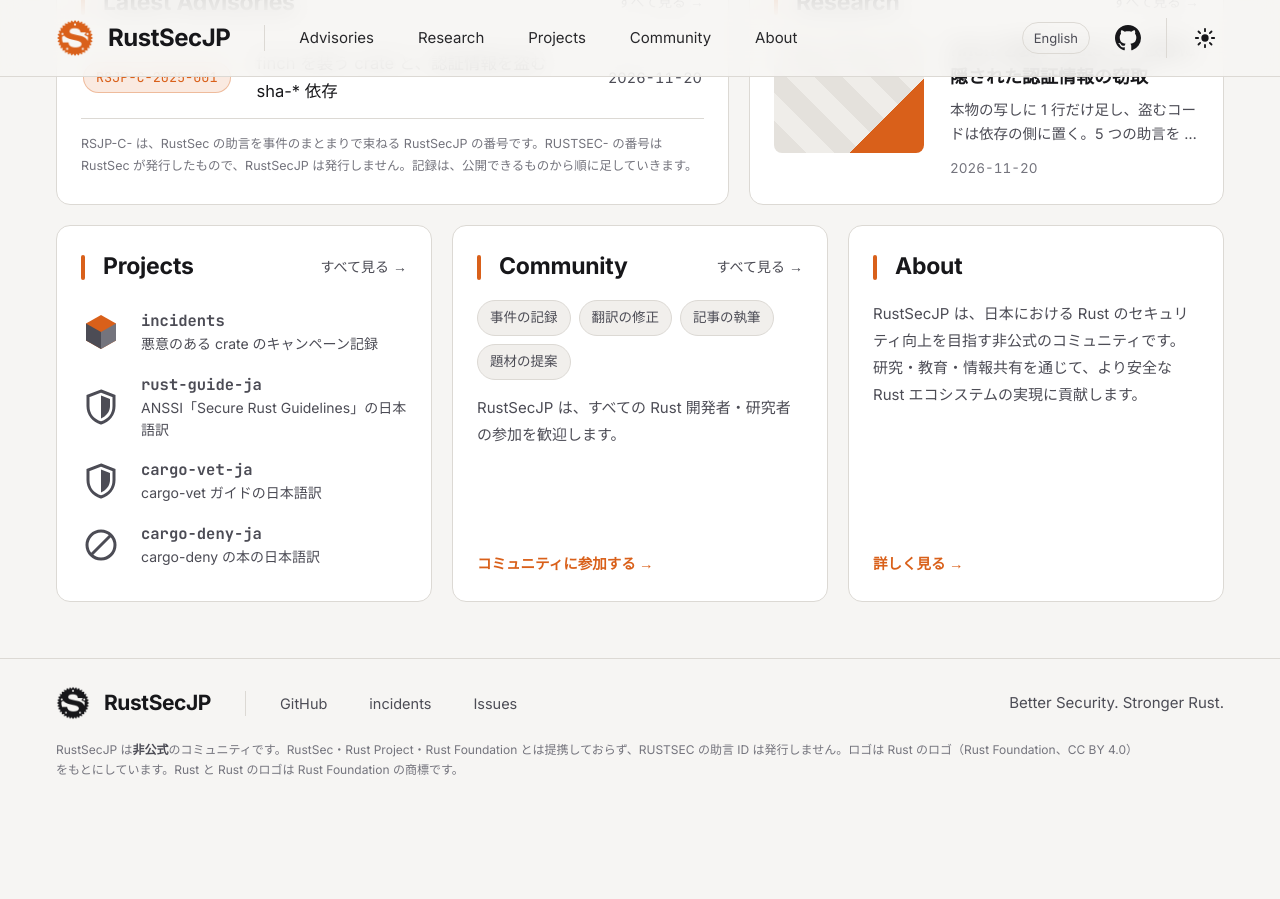
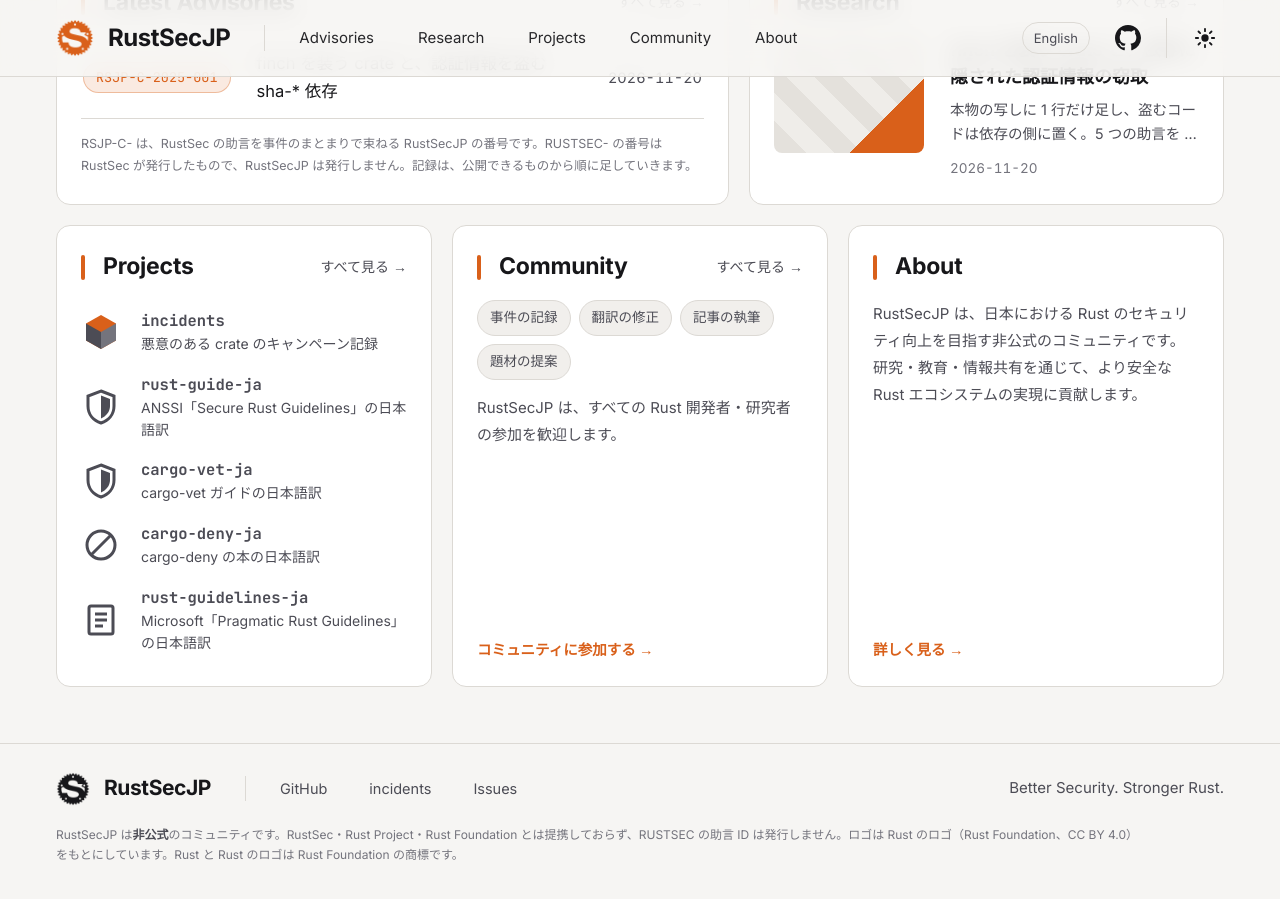
Before and after one commit to RustSecJP/rustsecjp.github.io, a Jekyll site: the page built from index.html, in a window 1280 px wide and 900 px high, scrolled down 569 px. Built offline with Jekyll 4.4.1, drawn with Linux system fonts in a browser that asks for light colours; before the commit the page ends 1383 px from its top, so only the background shows below that.

Commit message:
トップページに rust-guidelines-ja も載せる

```diff
--- a/en/index.html
+++ b/en/index.html
@@ -51,6 +51,7 @@ description: RustSecJP is a Japanese community for Rust security research and in
         <a class="pj" href="/rust-guide-ja/"><svg viewBox="0 0 40 40" aria-hidden="true"><path d="M20 4l13 5v10c0 8.500-5.500 14.500-13 17-7.500-2.500-13-8.500-13-17V9z" fill="none" stroke="var(--sub)" stroke-width="3"/><path d="M20 8.500v23c5-2.200 9-6.800 9-12.500v-7z" fill="var(--sub)"/></svg><span><b>rust-guide-ja</b><span>Japanese translation of ANSSI's Secure Rust Guidelines</span></span></a>
         <a class="pj" href="/cargo-vet-ja/"><svg viewBox="0 0 40 40" aria-hidden="true"><path d="M20 4l13 5v10c0 8.500-5.500 14.500-13 17-7.500-2.500-13-8.500-13-17V9z" fill="none" stroke="var(--sub)" stroke-width="3"/><path d="M20 8.500v23c5-2.200 9-6.800 9-12.500v-7z" fill="var(--sub)"/></svg><span><b>cargo-vet-ja</b><span>Japanese translation of the cargo-vet book</span></span></a>
         <a class="pj" href="/cargo-deny-ja/"><svg viewBox="0 0 40 40" aria-hidden="true"><circle cx="20" cy="20" r="14" fill="none" stroke="var(--sub)" stroke-width="3"/><path d="M10 30L30 10" stroke="var(--sub)" stroke-width="3"/></svg><span><b>cargo-deny-ja</b><span>Japanese translation of the cargo-deny book</span></span></a>
+        <a class="pj" href="/rust-guidelines-ja/"><svg viewBox="0 0 40 40" aria-hidden="true"><rect x="8" y="6" width="24" height="28" rx="2" fill="none" stroke="var(--sub)" stroke-width="3"/><path d="M14 14h12M14 20h12M14 26h8" stroke="var(--sub)" stroke-width="3"/></svg><span><b>rust-guidelines-ja</b><span>Japanese translation of Microsoft's Pragmatic Rust Guidelines</span></span></a>
       </section>
 
       <section class="card c-com" id="community">
--- a/index.html
+++ b/index.html
@@ -51,6 +51,7 @@ description: RustSecJP は、日本の Rust セキュリティ研究・情報共
         <a class="pj" href="/rust-guide-ja/"><svg viewBox="0 0 40 40" aria-hidden="true"><path d="M20 4l13 5v10c0 8.500-5.500 14.500-13 17-7.500-2.500-13-8.500-13-17V9z" fill="none" stroke="var(--sub)" stroke-width="3"/><path d="M20 8.500v23c5-2.200 9-6.800 9-12.500v-7z" fill="var(--sub)"/></svg><span><b>rust-guide-ja</b><span>ANSSI「Secure Rust Guidelines」の日本語訳</span></span></a>
         <a class="pj" href="/cargo-vet-ja/"><svg viewBox="0 0 40 40" aria-hidden="true"><path d="M20 4l13 5v10c0 8.500-5.500 14.500-13 17-7.500-2.500-13-8.500-13-17V9z" fill="none" stroke="var(--sub)" stroke-width="3"/><path d="M20 8.500v23c5-2.200 9-6.800 9-12.500v-7z" fill="var(--sub)"/></svg><span><b>cargo-vet-ja</b><span>cargo-vet ガイドの日本語訳</span></span></a>
         <a class="pj" href="/cargo-deny-ja/"><svg viewBox="0 0 40 40" aria-hidden="true"><circle cx="20" cy="20" r="14" fill="none" stroke="var(--sub)" stroke-width="3"/><path d="M10 30L30 10" stroke="var(--sub)" stroke-width="3"/></svg><span><b>cargo-deny-ja</b><span>cargo-deny の本の日本語訳</span></span></a>
+        <a class="pj" href="/rust-guidelines-ja/"><svg viewBox="0 0 40 40" aria-hidden="true"><rect x="8" y="6" width="24" height="28" rx="2" fill="none" stroke="var(--sub)" stroke-width="3"/><path d="M14 14h12M14 20h12M14 26h8" stroke="var(--sub)" stroke-width="3"/></svg><span><b>rust-guidelines-ja</b><span>Microsoft「Pragmatic Rust Guidelines」の日本語訳</span></span></a>
       </section>
 
       <section class="card c-com" id="community">
--- a/llms.txt
+++ b/llms.txt
@@ -7,6 +7,7 @@
 - [安全な Rust アプリケーション開発の指針（ANSSI「Secure Rust Guidelines」日本語訳）](https://rustsecjp.github.io/rust-guide-ja/): フランスの政府機関 ANSSI による Rust のセキュアコーディング指針の日本語訳。全 11 章と、61 件の規則・推奨の一覧。
 - [cargo-vet ガイド（Mozilla「cargo-vet」公式ドキュメント日本語訳）](https://rustsecjp.github.io/cargo-vet-ja/): 依存クレートの監査を共有するツール cargo-vet の公式ガイドの日本語訳。全 24 章。
 - [cargo-deny の本（Embark Studios「cargo-deny」公式ドキュメント日本語訳）](https://rustsecjp.github.io/cargo-deny-ja/): 依存クレートの助言・禁止・ライセンス・取得元を確かめるツール cargo-deny の公式ドキュメントの日本語訳。全 20 ページ。
+- [Pragmatic Rust Guidelines（Microsoft「Pragmatic Rust Guidelines」日本語訳）](https://rustsecjp.github.io/rust-guidelines-ja/): スケールする慣用的な Rust を書くための設計ガイドライン集の日本語訳。
 - [RustSec Advisory Database の文書（README・CONTRIBUTING 日本語訳）](https://rustsecjp.github.io/advisory-db-ja/): 脆弱性データベース RustSec の概要、助言の書式、報告手順の日本語訳。
 - [crates.io の Trusted Publishing（公式ドキュメント日本語訳）](https://rustsecjp.github.io/trusted-publishing-ja/): API トークンを置かずに CI からクレートを公開する仕組みの日本語訳。
 
--- a/robots.txt
+++ b/robots.txt
@@ -9,5 +9,6 @@ Sitemap: https://rustsecjp.github.io/incidents/sitemap.xml
 Sitemap: https://rustsecjp.github.io/rust-guide-ja/sitemap.xml
 Sitemap: https://rustsecjp.github.io/cargo-vet-ja/sitemap.xml
 Sitemap: https://rustsecjp.github.io/cargo-deny-ja/sitemap.xml
+Sitemap: https://rustsecjp.github.io/rust-guidelines-ja/sitemap.xml
 Sitemap: https://rustsecjp.github.io/advisory-db-ja/sitemap.xml
 Sitemap: https://rustsecjp.github.io/trusted-publishing-ja/sitemap.xml
```
